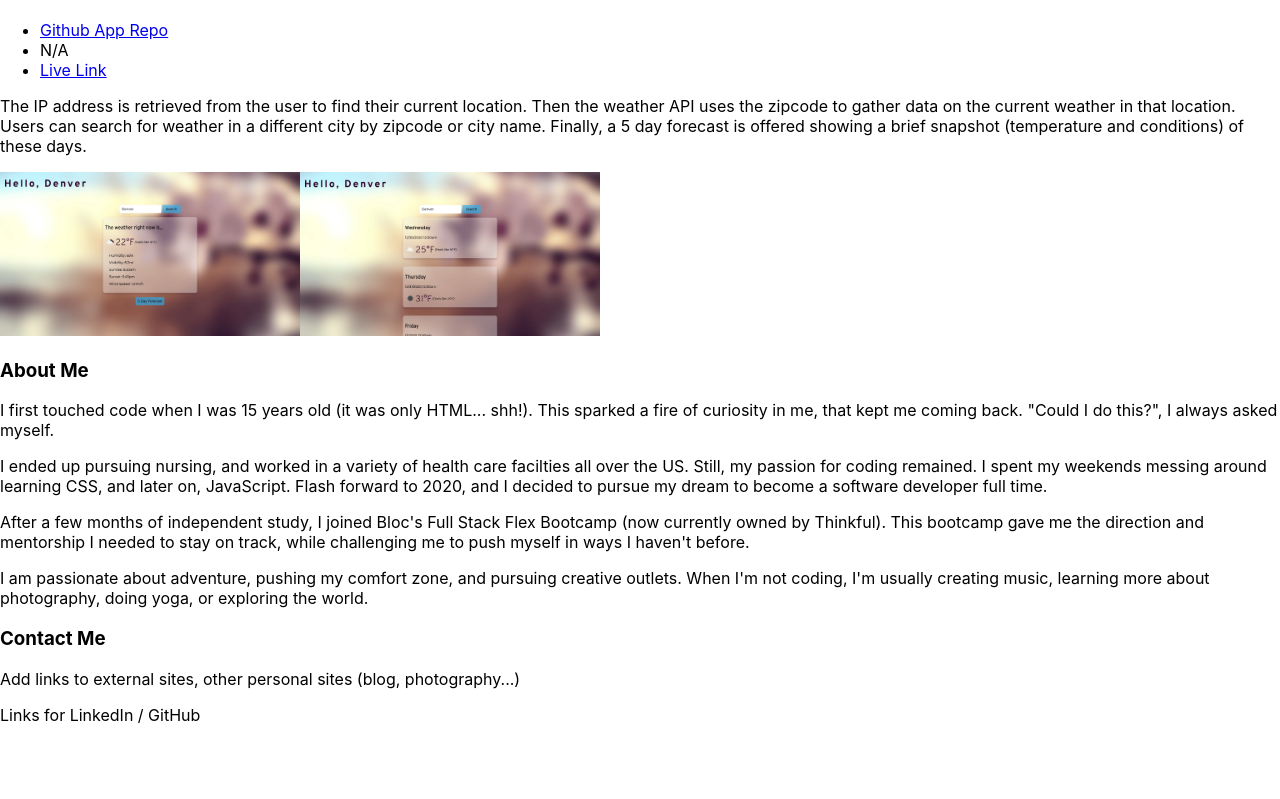
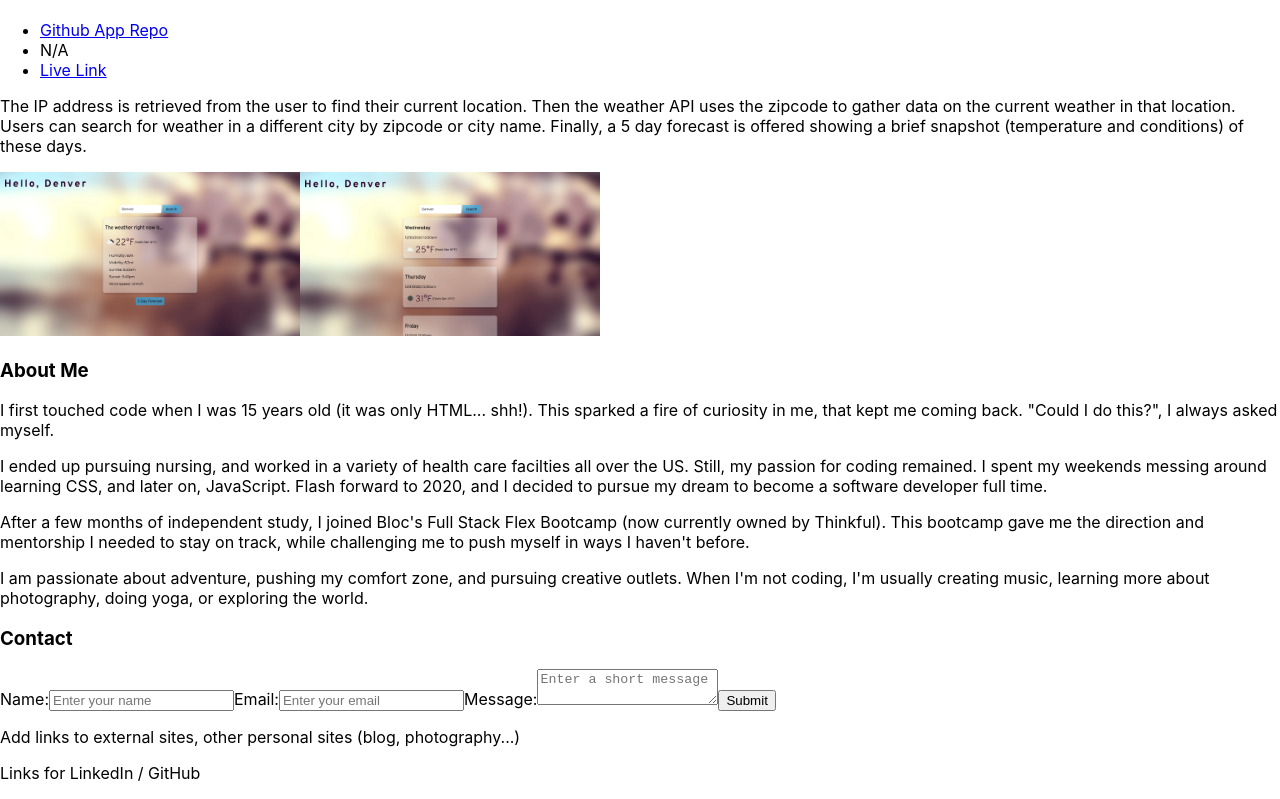
Before and after one commit to tatia-burdett/my-portfolio, a React (Create React App) app: page / in a window 1280 px wide. Shown: the part 1744-2543 px from the top of the page. Before the commit the page ends 2485 px from the top, so only its background shows below. Built offline with nearby package versions, Linux system fonts and the light colour scheme.

Commit message:
contact form

```diff
--- a/src/components/Contact/Contact.js
+++ b/src/components/Contact/Contact.js
@@ -4,7 +4,21 @@ class Contact extends React.Component {
   render() {
     return (
       <section className='contact'>
-        <h3>Contact Me</h3>
+        <h3>Contact</h3>
+        <div className='contact-section'>
+          <form action="https://formspree.io/f/xzbkaken " method="POST">
+            <label htmlFor="user-name">Name:</label>
+            <input id="user-name" type="text" name="name" placeholder="Enter your name" />
+
+            <label htmlFor="user-email">Email:</label>
+            <input id="user-email" type="text" name="email" placeholder="Enter your email" />
+
+            <label htmlFor="user-message">Message:</label>
+            <textarea id="user-message" name="message" placeholder="Enter a short message" />
+
+            <button type="submit">Submit</button>
+          </form>
+        </div>
       </section>
     )
   }
```
